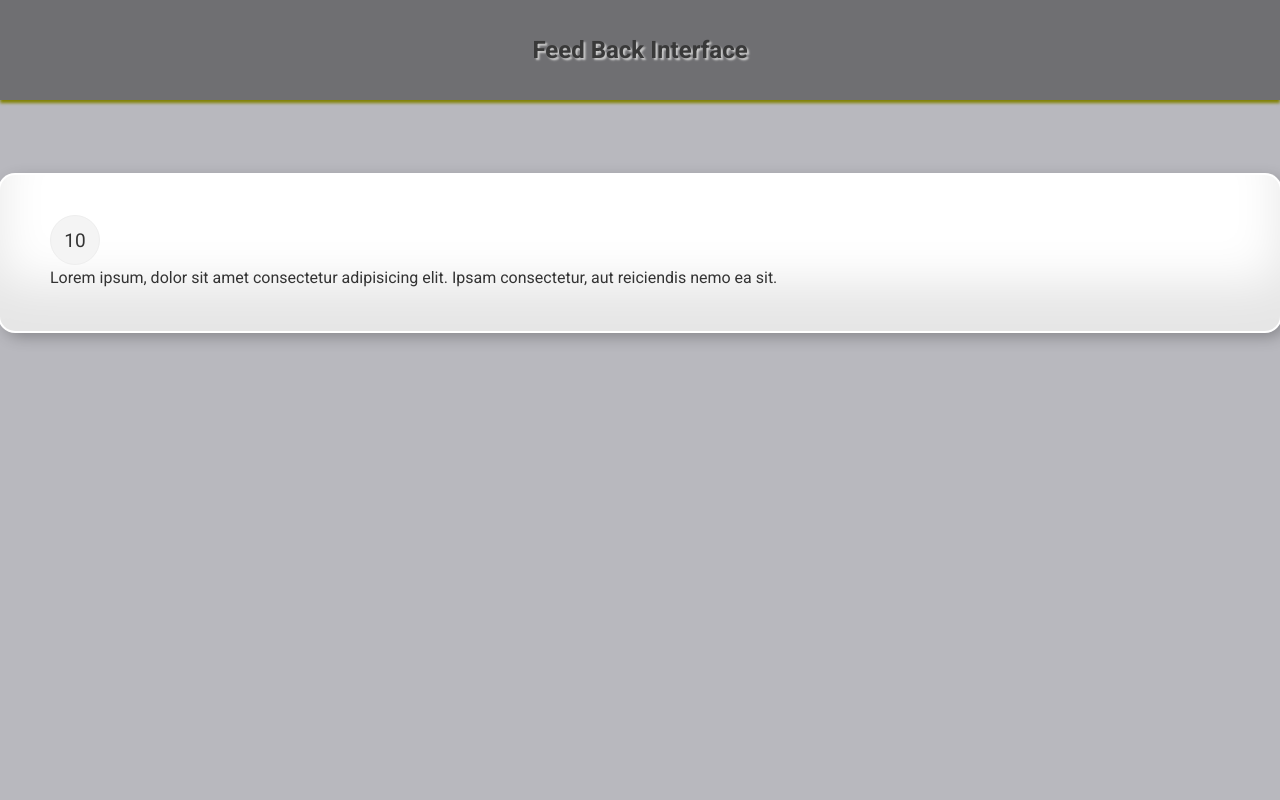
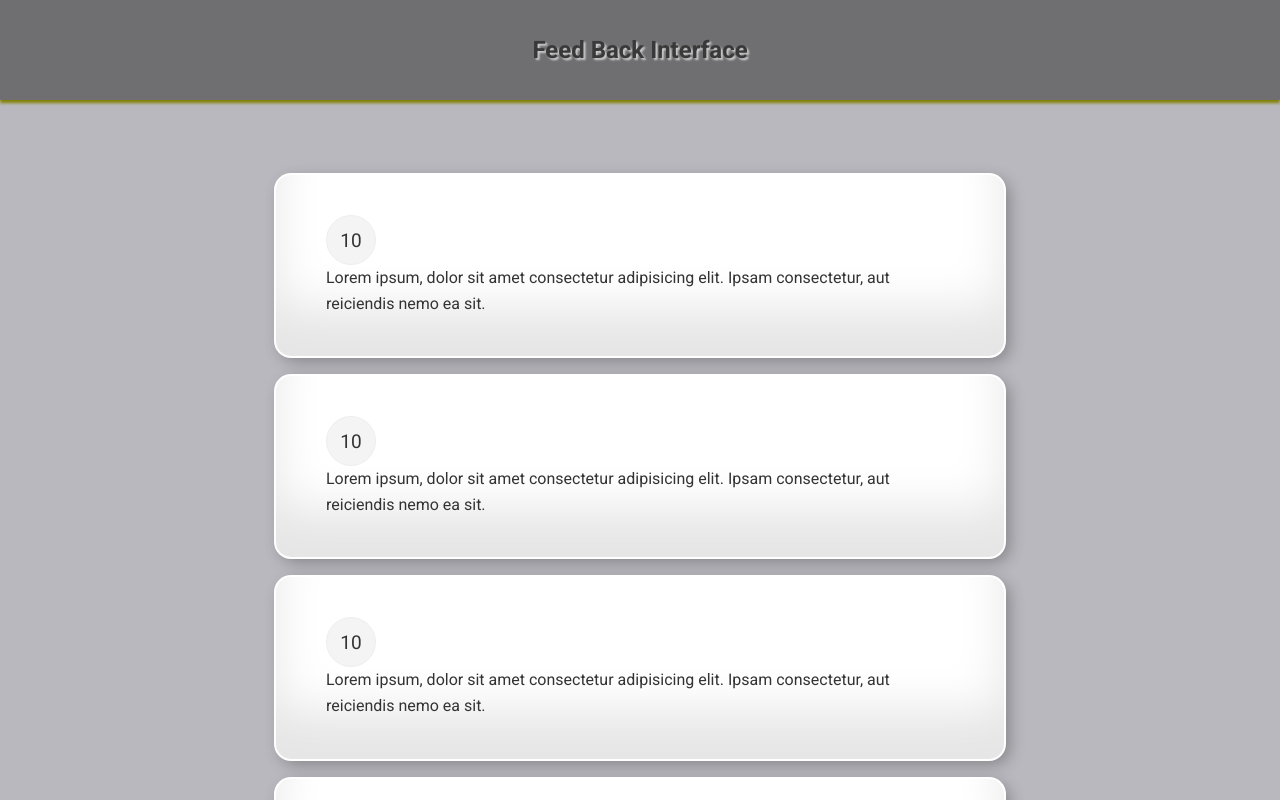
Before and after one commit to caeserlondon/react-feed-back, a React (Create React App) app: page / in a window 1280 px wide. Shown: the top 800 px of the page. Built offline with nearby package versions, Linux system fonts and the light colour scheme.

Commit message:
Creating the Feedback List

```diff
--- a/src/App.js
+++ b/src/App.js
@@ -1,11 +1,16 @@
 import Header from './components/Header'
-import FeedBackItem from './components/FeedBackItem'
+import { useState } from 'react'
+import FeedbackList from './components/FeedbackList'
+import FeedbackData from './data/FeedbackData'
 
 const App = () => {
+	const [feedback, setFeedback] = useState(FeedbackData)
 	return (
 		<>
 			<Header />
-			<FeedBackItem />
+			<div className='container'>
+				<FeedbackList feedback={feedback} />
+			</div>
 		</>
 	)
 }
--- /dev/null
+++ b/src/components/FeedbackList.jsx
@@ -0,0 +1,17 @@
+import FeedbackItem from './FeedbackItem'
+
+const FeedbackList = ({ feedback }) => {
+	if (!feedback || feedback.length === 0) {
+		return <h1 style={{ color: 'darkorange' }}>No Feedback Yet</h1>
+	}
+
+	return (
+		<div className='feedback-list'>
+			{feedback.map((item) => (
+				<FeedbackItem key={item.id} item={item} />
+			))}
+		</div>
+	)
+}
+
+export default FeedbackList
--- /dev/null
+++ b/src/data/FeedbackData.js
@@ -0,0 +1,24 @@
+const FeedbackData = [
+	{
+		id: 1,
+		rating: 10,
+		text: 'One morning, when Gregor Samsa woke from troubled dreams, he found himself transformed in his bed into a horrible vermin. He lay on his armour-like back.',
+	},
+	{
+		id: 2,
+		rating: 8,
+		text: 'One morning, when Gregor Samsa woke from troubled dreams, he found himself transformed in his bed into a horrible vermin. He lay on his armour-like back.',
+	},
+	{
+		id: 3,
+		rating: 10,
+		text: 'One morning, when Gregor Samsa woke from troubled dreams, he found himself transformed in his bed into a horrible vermin. He lay on his armour-like back.',
+	},
+	{
+		id: 4,
+		rating: 9,
+		text: 'One morning, when Gregor Samsa woke from troubled dreams, he found himself transformed in his bed into a horrible vermin. He lay on his armour-like back.',
+	},
+]
+
+export default FeedbackData
```
